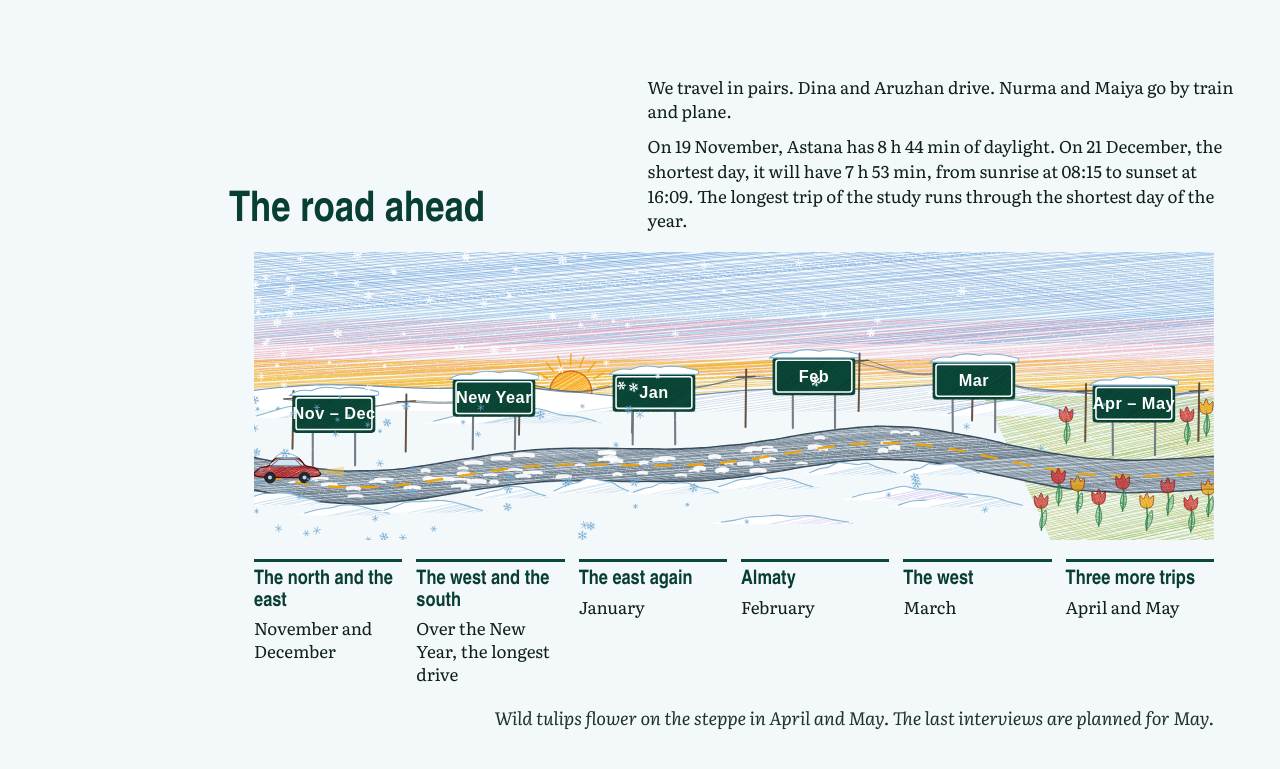
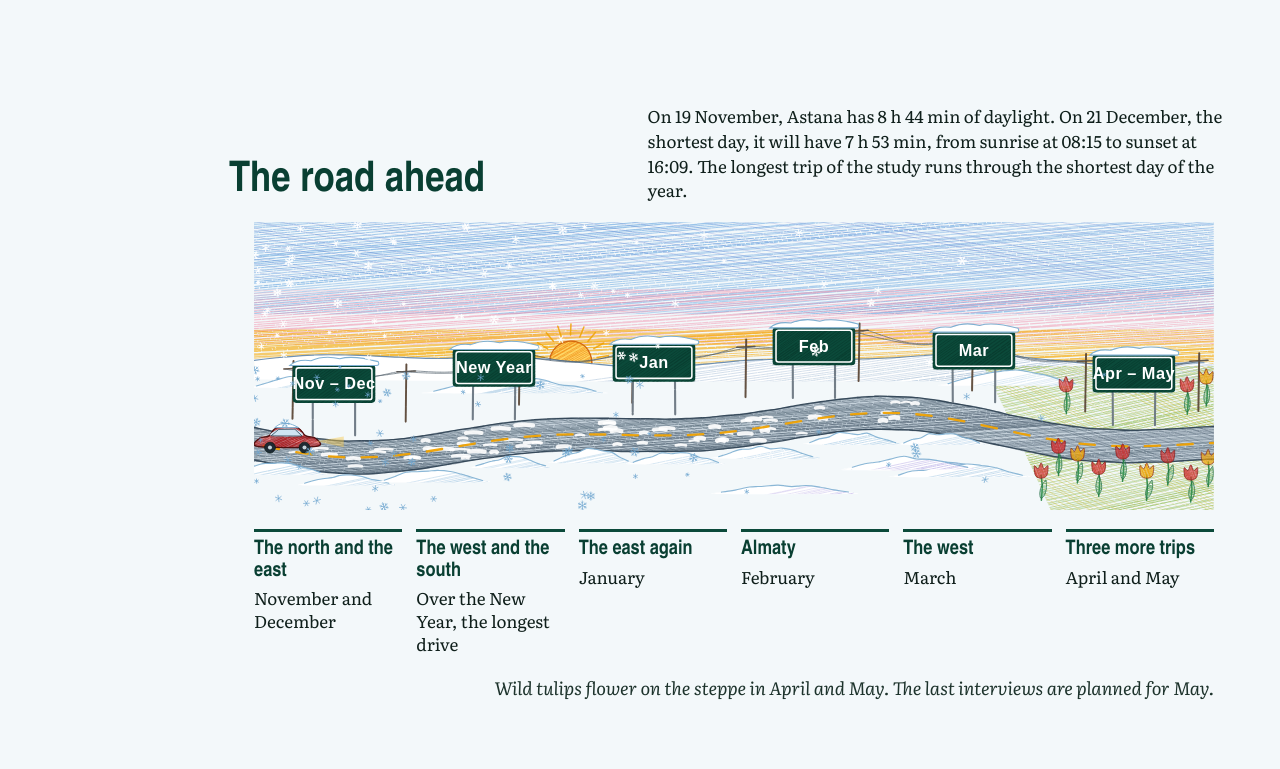
Before and after one commit to DoopsintheWind/DoopsintheWind.github.io, a plain HTML site: page good-womans-life/index.html in a window 1280 px wide. Shown: the part 3997-4766 px from the top of the page. Drawn offline with Linux system fonts and the light colour scheme; no server answers; a web font is replaced by a local one.

Commit message:
Choosing a Life: the line on who travels with whom is off The road ahead, in all three languages
Co-Authored-By: Claude Opus 5.5 <noreply@anthropic.com>
Claude-Session: https://claude.ai/code/session_01L7rAm4SyrU4DSedRTrUgh5

```diff
--- a/good-womans-life/index.html
+++ b/good-womans-life/index.html
@@ -598,7 +598,6 @@ dialog#lb::backdrop{background:rgba(9,63,50,.6)}
   <div class="ahead-head">
     <h3 data-t="road.ahead.h2">The road ahead</h3>
     <div>
-      <p data-t="road.ahead.pairs">We travel in pairs. Dina and Aruzhan drive. Nurma and Maiya go by train and plane.</p>
       <p data-t="road.ahead.daylight">On 19 November, Astana has 8 h 44 min of daylight. On 21 December, the shortest day, it will have 7 h 53 min, from sunrise at 08:15 to sunset at 16:09. The longest trip of the study runs through the shortest day of the year.</p>
     </div>
   </div>
```
